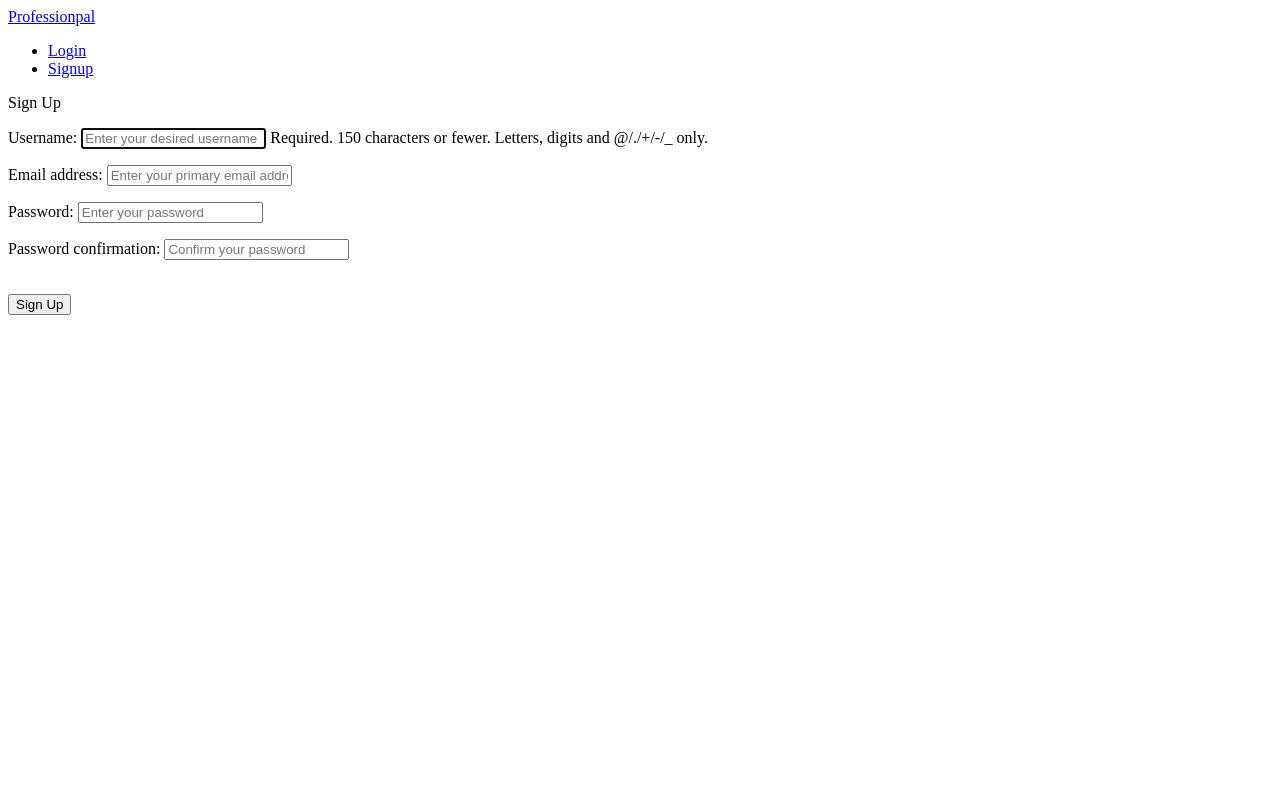
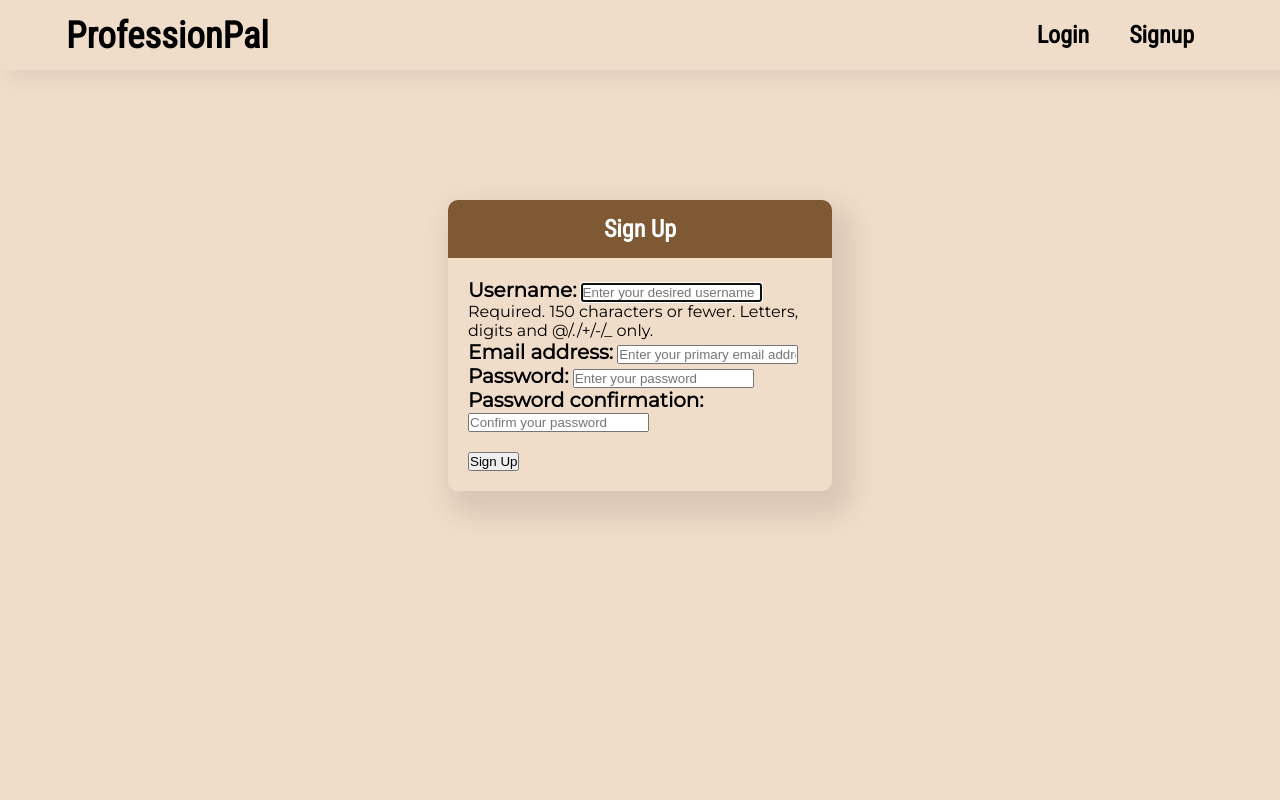
Before and after one commit to divyanshrm/CareerGPT-Shellhacks, a Django app: page /accounts/signup/ in a window 1280 px wide. Run offline with Django 4.2, Linux system fonts and the light colour scheme.

Commit message:
frontend-commit

```diff
--- /dev/null
+++ b/static/accounts/css/accounts.css
@@ -0,0 +1,36 @@
+.signup-container {
+    margin-top: 200px;
+    display: flex;
+    flex-direction: column;
+    align-items: center;
+}
+
+.signup-contents {
+    height: fit-content;
+    width: 30vw;
+    border-radius: 10px;
+    box-shadow: 10px 15px 28px 10px rgba(0, 0, 0, 0.1);
+}
+
+.page-title {
+    font-family: 'Roboto Condensed', sans-serif;
+    font-size: 1.5rem;
+    font-weight: 1000;
+    background-color: #7e5934;
+    color: white;
+    width: 100%;
+    border-radius: 10px 10px 0px 0px;
+    padding: 15px;
+}
+
+.signup-form-container {
+    padding: 20px;
+    text-align: left;
+}
+
+label {
+    font-size: 20px;
+    font-weight: 900;
+}
+
+input {}
--- a/static/css/master.css
+++ b/static/css/master.css
@@ -0,0 +1,109 @@
+* {
+    margin: 0;
+    padding: 0;
+    box-sizing: border-box;
+}
+
+body {
+    text-align: center;
+    display: flex;
+    flex-direction: column;
+    align-items: center;
+    background-color: #f0ddc9;
+    background-attachment: "fixed";
+    background-size: "cover";
+    height: 100vh;
+    z-index: -1;
+    font-family: 'Montserrat', sans-serif;
+}
+
+nav {
+    display: flex;
+    align-items: center;
+    justify-content: space-between;
+    background-color: #f0ddc9;
+    padding: 1px 26px;
+    box-shadow: 10px 10px 15px rgba(128, 128, 128, 0.134);
+    position: fixed;
+    top: 0%;
+    opacity: 0;
+    width: 100vw;
+    animation: fadeIn 0.5s ease-in 0s forwards;
+    z-index: 2;
+    height: 70px;
+}
+
+@keyframes fadeIn {
+    from {
+        opacity: 0;
+    }
+
+    to {
+        opacity: 1;
+    }
+}
+
+.navbar {
+    display: flex;
+    align-items: center;
+    justify-content: center;
+}
+
+.navbar {
+    list-style: none;
+    padding: 0 20px;
+    position: relative;
+}
+
+.navbar a {
+    text-decoration: none;
+    font-size: 1.5rem;
+    color: black;
+    text-shadow: black;
+    padding-right: 40px;
+
+    transition: 0.3s ease-in-out;
+    font-family: 'Roboto Condensed', sans-serif;
+    font-weight: 1000;
+}
+
+.navbar a:hover {
+    color: #7e5934;
+    font-weight: 1000;
+    text-shadow: grey;
+}
+
+.navbar a:active {
+    color: green;
+}
+
+.button {
+    height: 50px;
+    width: 150px;
+    font-size: 21px;
+    vertical-align: middle;
+    border: none;
+    border-radius: 30px;
+
+    font-family: 'Roboto Condensed', sans-serif;
+    font-weight: 900;
+    box-shadow: 10px 15px 28px 0px rgba(0, 0, 0, 0.1);
+}
+
+button:hover {
+    background-color: black;
+    color: white;
+}
+
+.navbar-brand {
+    font-family: 'Roboto Condensed', sans-serif;
+    font-weight: 1000;
+    text-decoration: none;
+    font-size: 2.3rem;
+    color: black;
+    padding-left: 40px;
+}
+
+.navbar-brand:hover {
+    color: #563c22;
+}
--- a/templates/accounts/login.html
+++ b/templates/accounts/login.html
@@ -1,7 +1,7 @@
 {% extends 'base.html' %}
 {% load static %}
 {% block headblock %}
-<link rel="stylesheet" href="{% static 'accounts/css/signup.css' %} ">
+<link rel="stylesheet" href="{% static 'accounts/css/accounts.css' %} ">
 {% endblock %}
 {% block content %}
 
@@ -13,7 +13,7 @@
         <div class="signup-form-container">
             <form method="POST">
                 {% csrf_token %}
-                {{  form.as_p }}
+                {{ form.as_p }}
 
 
                 <div class="button-class">
--- a/templates/accounts/signup.html
+++ b/templates/accounts/signup.html
@@ -1,7 +1,12 @@
 {% extends 'base.html' %}
 {% load static %}
+<link rel="preconnect" href="https://fonts.googleapis.com">
+<link rel="preconnect" href="https://fonts.gstatic.com" crossorigin>
+<link
+    href="https://fonts.googleapis.com/css2?family=Montserrat:wght@100;300;400&family=Roboto+Condensed:wght@300;400&display=swap"
+    rel="stylesheet">
 {% block headblock %}
-<link rel="stylesheet" href="{% static 'accounts/css/signup.css' %} ">
+<link rel="stylesheet" href="{% static 'accounts/css/accounts.css' %} ">
 {% endblock %}
 {% block content %}
 
@@ -16,7 +21,7 @@
                 {{form.as_p}}
                 <br>
                 <div class="button-class">
-                    <input class="mybutton" type="submit"  value="Sign Up">
+                    <input class="mybutton" type="submit" value="Sign Up">
                 </div>
             </form>
         </div>
--- a/templates/base.html
+++ b/templates/base.html
@@ -1,45 +1,55 @@
 <!DOCTYPE html>
 {% load static %}
 <html lang="en">
+
 <head>
   <meta charset="UTF-8">
   <meta name="viewport" content="width=device-width, initial-scale=1.0">
 
-    <script src="https://code.jquery.com/jquery-3.3.1.slim.min.js" integrity="sha384-q8i/X+965DzO0rT7abK41JStQIAqVgRVzpbzo5smXKp4YfRvH+8abtTE1Pi6jizo" crossorigin="anonymous"></script>
-    <script src="https://cdn.jsdelivr.net/npm/popper.js@1.14.7/dist/umd/popper.min.js" integrity="sha384-UO2eT0CpHqdSJQ6hJty5KVphtPhzWj9WO1clHTMGa3JDZwrnQq4sF86dIHNDz0W1" crossorigin="anonymous"></script>
-    <script src="https://cdn.jsdelivr.net/npm/bootstrap@4.3.1/dist/js/bootstrap.min.js" integrity="sha384-JjSmVgyd0p3pXB1rRibZUAYoIIy6OrQ6VrjIEaFf/nJGzIxFDsf4x0xIM+B07jRM" crossorigin="anonymous"></script>
+  <script src="https://code.jquery.com/jquery-3.3.1.slim.min.js"
+    integrity="sha384-q8i/X+965DzO0rT7abK41JStQIAqVgRVzpbzo5smXKp4YfRvH+8abtTE1Pi6jizo"
+    crossorigin="anonymous"></script>
+  <script src="https://cdn.jsdelivr.net/npm/popper.js@1.14.7/dist/umd/popper.min.js"
+    integrity="sha384-UO2eT0CpHqdSJQ6hJty5KVphtPhzWj9WO1clHTMGa3JDZwrnQq4sF86dIHNDz0W1"
+    crossorigin="anonymous"></script>
+  <script src="https://cdn.jsdelivr.net/npm/bootstrap@4.3.1/dist/js/bootstrap.min.js"
+    integrity="sha384-JjSmVgyd0p3pXB1rRibZUAYoIIy6OrQ6VrjIEaFf/nJGzIxFDsf4x0xIM+B07jRM"
+    crossorigin="anonymous"></script>
   <title>myReddit</title>
 
   <link rel="preconnect" href="https://fonts.googleapis.com">
   <link rel="preconnect" href="https://fonts.gstatic.com" crossorigin>
-    <link href="https://fonts.googleapis.com/css2?family=Dancing+Script&family=Libre+Franklin:wght@300&family=Roboto+Condensed:wght@300&display=swap" rel="stylesheet">
+  <link
+    href="https://fonts.googleapis.com/css2?family=Montserrat:wght@100;300;400&family=Roboto+Condensed:wght@300;400&display=swap"
+    rel="stylesheet">
   <link rel="stylesheet" href="{% static 'css/master.css' %}">
   {% block headblock %}
   {% endblock %}
 
 </head>
+
 <body class="body-whole">
 
 
   <nav>
 
-        <a class="navbar-brand" href="{% url 'home' %}">Professionpal</a>
+    <a class="navbar-brand" href="{% url 'home' %}">ProfessionPal</a>
 
     <div>
 
-          <ul class="navbar">
+      <div class="navbar">
         {% if user.is_authenticated %}
 
 
 
-                <li> <a href={% url "resume:upload_resume"%}>Resume</a></li>
-                <li> <a href={% url "accounts:logout"%}>Logout</a></li>
+        <a href={% url "resume:upload_resume" %}>Resume</a></li>
+        <a href={% url "accounts:logout" %}>Logout</a></li>
         {% else %}
 
-                <li> <a href={% url "accounts:login"%}>Login</a></li>
-                <li> <a href={% url "accounts:signup"%}>Signup</a></li>
+        <a href={% url "accounts:login" %}>Login</a></li>
+        <a href={% url "accounts:signup" %}>Signup</a></li>
         {%endif%}
-          </ul>
+      </div>
     </div>
   </nav>
   <div class="mycontent">
@@ -49,4 +59,5 @@
   <script src={% static 'js/master.js' %}></script>
   <script src="https://code.jquery.com/jquery-3.6.0.min.js"></script>
 </body>
+
 </html>
```
Lines whose indentation alone changed are shown as unchanged.
